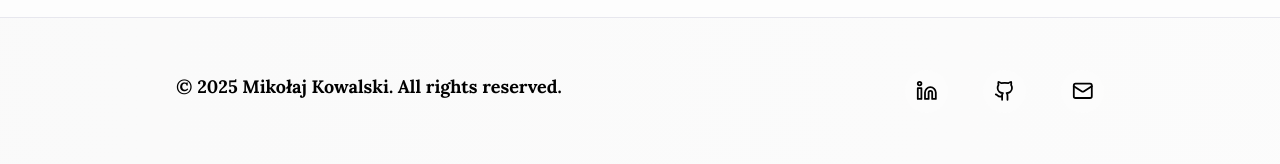
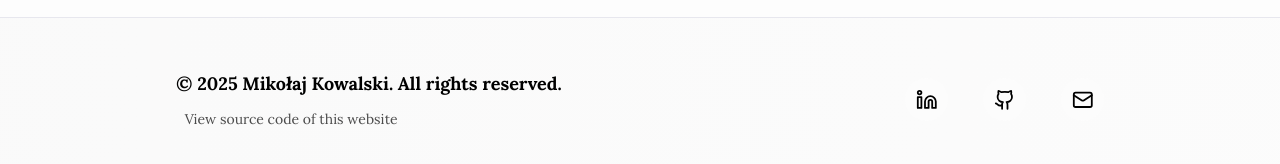
Before and after one commit to majkser/mikolaj-kowalski-dev, a Next.js app: page / in a window 1280 px wide. Shown: the part 2362-2526 px from the top of the page. Built offline with nearby package versions, Linux system fonts and the light colour scheme.

Commit message:
feat: added link to the source code of the website

```diff
--- a/src/components/landing/Footer.tsx
+++ b/src/components/landing/Footer.tsx
@@ -6,9 +6,18 @@ export default function Footer() {
     <footer className="bg-gradient-to-r from-muted/40 to-muted/20 border-t border-border relative">
       <div className="container mx-auto px-4 py-12 text-center text-foreground">
         <div className="flex justify-around items-center flex-col md:flex-row gap-6">
-          <h3 className="text-lg font-semibold mb-2">
-            © 2025 Mikołaj Kowalski. All rights reserved.
-          </h3>
+          <div className="text-center md:text-left">
+            <h3 className="text-lg font-semibold mb-2">
+              © 2025 Mikołaj Kowalski. All rights reserved.
+            </h3>
+            <Link
+              href="https://github.com/majkser/mikolaj-kowalski-dev"
+              target="_blank"
+              className="text-sm text-foreground/70 hover:bg-foreground/10 transition-all px-2 py-1 rounded"
+            >
+              View source code of this website
+            </Link>
+          </div>
           <div className="flex gap-8">
             <div className="relative group">
               <Link
```
